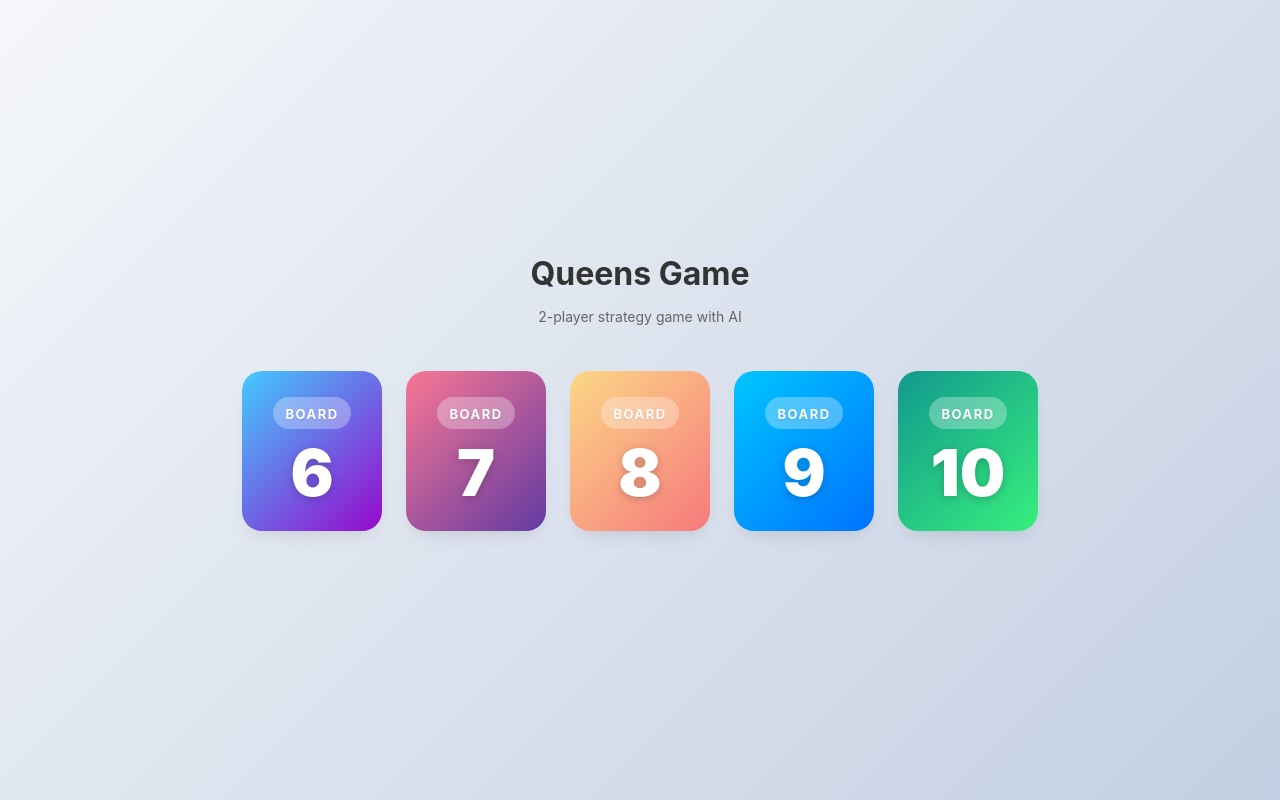
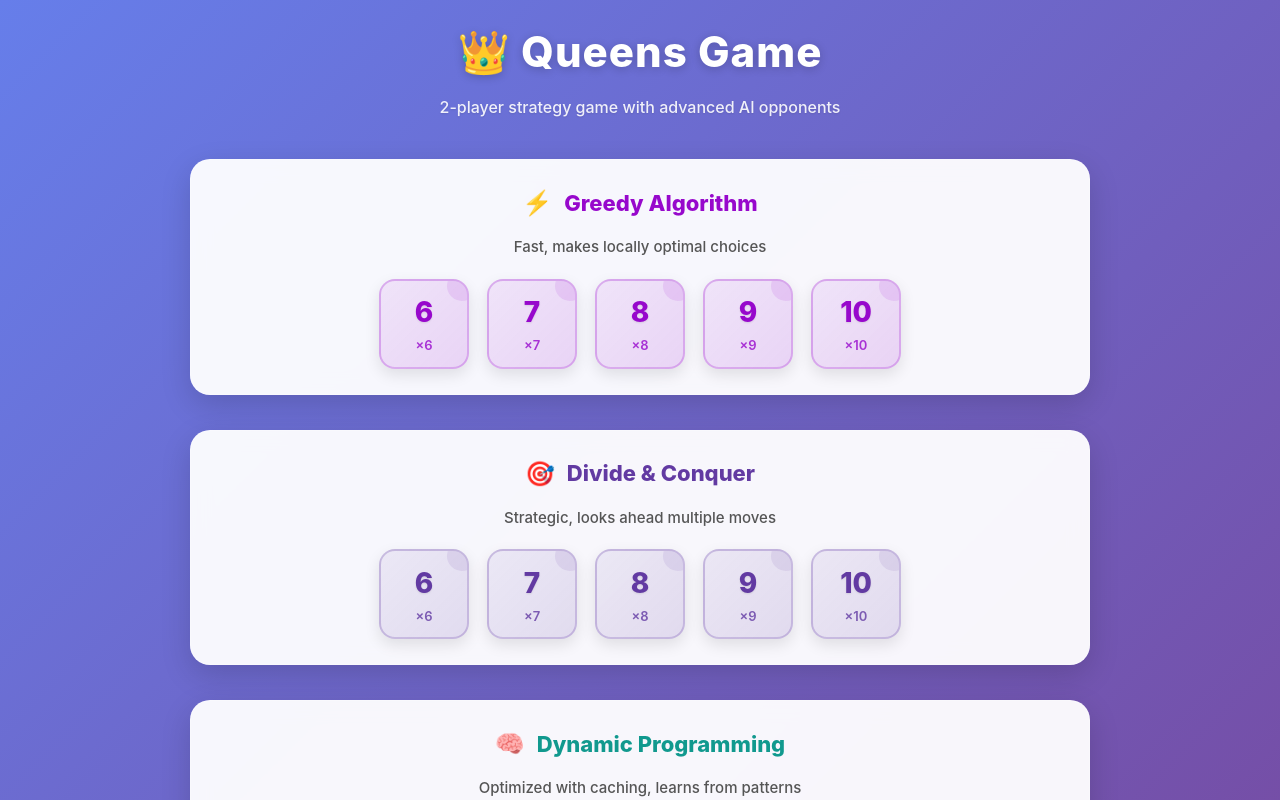
Before and after one commit to Chittesh249/Queens-Game, a Next.js app in the folder frontend/: page / in a window 1280 px wide. Shown: the top 800 px of the page. Built offline with nearby package versions, Linux system fonts and the light colour scheme.

Commit message:
Enhanced home page UI with dedicated AI algorithm buttons and improved design

```diff
--- a/frontend/app/page.tsx
+++ b/frontend/app/page.tsx
@@ -8,34 +8,24 @@ export default function HomePage() {
   const [algorithm, setAlgorithm] = useState<"greedy" | "minimax" | "dp">("greedy");
   const [showGame, setShowGame] = useState(false);
   const [isLoading, setIsLoading] = useState(false);
-  const [showAlgorithmSelection, setShowAlgorithmSelection] = useState(false);
   const minN = 6;
-
   const maxN = 10;
 
-  const handleStart = () => {
-    if (n !== "" && n >= minN && n <= maxN) {
-      setShowAlgorithmSelection(true);
-    }
-  };
-
-  const handleAlgorithmSelect = (selectedAlgorithm: "greedy" | "minimax" | "dp") => {
-    setAlgorithm(selectedAlgorithm);
+  const handleDirectStart = (boardSize: number, algo: "greedy" | "minimax" | "dp") => {
+    setN(boardSize);
+    setAlgorithm(algo);
     setIsLoading(true);
     setTimeout(() => {
       setIsLoading(false);
       setShowGame(true);
-      setShowAlgorithmSelection(false);
     }, 600);
   };
 
   const handleReset = () => {
     setShowGame(false);
-    setShowAlgorithmSelection(false);
     setN("");
     setAlgorithm("greedy");
   };
-
 
   if (isLoading) {
     return (
@@ -69,173 +59,6 @@ export default function HomePage() {
             to { transform: rotate(360deg); }
           }
         `}</style>
-      </div>
-    );
-  }
-
-  // Algorithm selection screen
-  if (showAlgorithmSelection && n !== "" && n >= minN && n <= maxN) {
-    return (
-      <div
-        style={{
-          display: "flex",
-          flexDirection: "column",
-          alignItems: "center",
-          justifyContent: "center",
-          minHeight: "100vh",
-          background: "linear-gradient(135deg, #f5f7fa 0%, #c3cfe2 100%)",
-          fontFamily: "'Inter', sans-serif",
-          padding: "20px",
-        }}
-      >
-        <div style={{
-          padding: "20px",
-          position: "absolute",
-          top: 0,
-          left: 0,
-          zIndex: 10
-        }}>
-          <button
-            onClick={handleReset}
-            style={{
-              padding: "8px 16px",
-              fontSize: 14,
-              fontWeight: "600",
-              borderRadius: "6px",
-              border: "none",
-              background: "#fff",
-              color: "#333",
-              cursor: "pointer",
-              boxShadow: "0 2px 8px rgba(0,0,0,0.1)",
-              display: "flex",
-              alignItems: "center",
-              gap: "6px",
-              transition: "transform 0.1s ease, box-shadow 0.1s ease",
-            }}
-            onMouseOver={(e) => {
-              e.currentTarget.style.transform = "translateY(-1px)";
-              e.currentTarget.style.boxShadow = "0 4px 12px rgba(0,0,0,0.15)";
-            }}
-            onMouseOut={(e) => {
-              e.currentTarget.style.transform = "translateY(0)";
-              e.currentTarget.style.boxShadow = "0 2px 8px rgba(0,0,0,0.1)";
-            }}
-          >
-            <span>←</span> Back
-          </button>
-        </div>
-
-        <div style={{ fontSize: 28, fontWeight: "bold", marginBottom: 16, color: "#333" }}>
-          Select Algorithm
-        </div>
-        <div style={{ fontSize: 16, color: "#666", marginBottom: 32, textAlign: "center" }}>
-          Choose the AI strategy for your {n}×{n} game
-        </div>
-
-        <div
-          style={{
-            display: "flex",
-            gap: "24px",
-            justifyContent: "center",
-            flexWrap: "wrap",
-            maxWidth: "800px",
-            width: "100%",
-          }}
-        >
-          {[
-            {
-              id: "greedy" as const,
-              name: "Greedy Algorithm",
-              description: "Fast, makes locally optimal choices",
-              speed: "⚡ Fast",
-              color: "linear-gradient(135deg, #43CBFF 0%, #9708CC 100%)",
-              ring: "#9708CC"
-            },
-            {
-              id: "minimax" as const,
-              name: "Divide & Conquer",
-              description: "Strategic, looks ahead multiple moves",
-              speed: "🎯 Strategic",
-              color: "linear-gradient(135deg, #F97794 0%, #623AA2 100%)",
-              ring: "#623AA2"
-            },
-            {
-              id: "dp" as const,
-              name: "Dynamic Programming",
-              description: "Optimized with caching, learns from patterns",
-              speed: "🧠 Smart",
-              color: "linear-gradient(135deg, #11998e 0%, #38ef7d 100%)",
-              ring: "#11998e"
-            }
-          ].map(({ id, name, description, speed, color, ring }) => (
-            <button
-              key={id}
-              onClick={() => handleAlgorithmSelect(id)}
-              style={{
-                width: "220px",
-                minHeight: "200px",
-                display: "flex",
-                flexDirection: "column",
-                alignItems: "center",
-                justifyContent: "center",
-                borderRadius: "20px",
-                border: "none",
-                background: color,
-                cursor: "pointer",
-                transition: "all 0.4s cubic-bezier(0.175, 0.885, 0.32, 1.275)",
-                boxShadow: "0 10px 20px -10px rgba(0,0,0,0.15)",
-                position: "relative",
-                overflow: "hidden",
-                padding: "20px",
-              }}
-              onMouseOver={(e) => {
-                e.currentTarget.style.transform = "translateY(-10px) scale(1.05)";
-                e.currentTarget.style.boxShadow = `0 20px 30px -10px ${ring}80`;
-              }}
-              onMouseOut={(e) => {
-                e.currentTarget.style.transform = "translateY(0) scale(1)";
-                e.currentTarget.style.boxShadow = "0 10px 20px -10px rgba(0,0,0,0.15)";
-              }}
-            >
-              <div style={{
-                background: "rgba(255, 255, 255, 0.3)",
-                backdropFilter: "blur(4px)",
-                padding: "6px 16px",
-                borderRadius: "20px",
-                marginBottom: "16px",
-              }}>
-                <span style={{
-                  fontSize: "14px",
-                  color: "#fff",
-                  fontWeight: "700",
-                  textShadow: "0 1px 2px rgba(0,0,0,0.1)"
-                }}>
-                  {speed}
-                </span>
-              </div>
-              <span style={{
-                fontSize: "22px",
-                fontWeight: "800",
-                color: "#fff",
-                lineHeight: 1.2,
-                marginBottom: "12px",
-                textAlign: "center",
-                textShadow: "0 2px 10px rgba(0,0,0,0.1)",
-              }}>
-                {name}
-              </span>
-              <span style={{
-                fontSize: "14px",
-                color: "rgba(255, 255, 255, 0.9)",
-                lineHeight: 1.4,
-                textAlign: "center",
-                maxWidth: "180px",
-              }}>
-                {description}
-              </span>
-            </button>
-          ))}
-        </div>
       </div>
     );
   }
@@ -291,7 +114,6 @@ export default function HomePage() {
     );
   }
 
-
   return (
     <div
       style={{
@@ -300,115 +122,172 @@ export default function HomePage() {
         alignItems: "center",
         justifyContent: "center",
         minHeight: "100vh",
-        background: "linear-gradient(135deg, #f5f7fa 0%, #c3cfe2 100%)",
+        background: "linear-gradient(135deg, #667eea 0%, #764ba2 100%)",
         fontFamily: "'Inter', sans-serif",
         padding: "20px",
       }}
     >
-      <div style={{ fontSize: 32, fontWeight: "bold", marginBottom: 8, color: "#333" }}>
-        Queens Game
+      <div style={{
+        textAlign: "center",
+        marginBottom: 40,
+        maxWidth: "600px",
+      }}>
+        <div style={{
+          fontSize: 42,
+          fontWeight: "800",
+          marginBottom: 12,
+          color: "#fff",
+          textShadow: "0 2px 10px rgba(0,0,0,0.2)",
+          letterSpacing: "1px",
+        }}>
+          👑 Queens Game
         </div>
-      <div style={{ fontSize: 14, color: "#666", marginBottom: 24 }}>
-        2-player strategy game with AI
+        <div style={{
+          fontSize: 16,
+          color: "rgba(255,255,255,0.9)",
+          fontWeight: "500",
+          textShadow: "0 1px 2px rgba(0,0,0,0.1)",
+        }}>
+          2-player strategy game with advanced AI opponents
+        </div>
       </div>
 
-      <div
-        style={{
+      {/* Enhanced Algorithm Selection */}
+      <div style={{
         display: "flex",
-          gap: "24px",
+        flexDirection: "column",
+        gap: "35px",
+        width: "100%",
+        maxWidth: "900px",
+      }}>
+        {[
+          {
+            algorithm: "greedy" as const,
+            name: "Greedy Algorithm",
+            desc: "Fast, makes locally optimal choices",
+            color: "#9708CC",
+            icon: "⚡"
+          },
+          {
+            algorithm: "minimax" as const,
+            name: "Divide & Conquer",
+            desc: "Strategic, looks ahead multiple moves",
+            color: "#623AA2",
+            icon: "🎯"
+          },
+          {
+            algorithm: "dp" as const,
+            name: "Dynamic Programming",
+            desc: "Optimized with caching, learns from patterns",
+            color: "#11998e",
+            icon: "🧠"
+          }
+        ].map(({ algorithm: algo, name, desc, color, icon }) => (
+          <div key={algo} style={{
+            width: "100%",
+            background: "rgba(255, 255, 255, 0.95)",
+            borderRadius: "20px",
+            padding: "25px",
+            boxShadow: "0 10px 30px rgba(0,0,0,0.15)",
+            backdropFilter: "blur(10px)",
+            border: `1px solid rgba(255,255,255,0.2)`,
+          }}>
+            <div style={{
+              display: "flex",
+              alignItems: "center",
+              justifyContent: "center",
+              gap: "12px",
+              marginBottom: 15,
+            }}>
+              <span style={{ fontSize: "24px" }}>{icon}</span>
+              <div style={{
+                fontSize: 22,
+                fontWeight: "800",
+                color: color,
+              }}>
+                {name}
+              </div>
+            </div>
+            <div style={{
+              fontSize: 15,
+              color: "#555",
+              marginBottom: 20,
+              textAlign: "center",
+              fontWeight: "500",
+            }}>
+              {desc}
+            </div>
+            <div style={{
+              display: "flex",
+              gap: "18px",
               justifyContent: "center",
               flexWrap: "wrap",
-          marginTop: "20px",
-          marginBottom: "20px",
-          maxWidth: "900px",
-          width: "100%",
-        }}
-      >
-        {/* Re-doing the map with better predefined colors */}
-        {[
-          { size: 6, bg: "linear-gradient(135deg, #667eea 0%, #764ba2 100%)", ring: "#667eea" }, // Deep Purple
-          { size: 7, bg: "linear-gradient(135deg, #1fa2ff 0%, #12d8fa 100%, #a6ffcb 100%)", ring: "#1fa2ff" }, // Electric Blue
-          { size: 8, bg: "linear-gradient(135deg, #11998e 0%, #38ef7d 100%)", ring: "#11998e" }, // Vivid Green
-          { size: 9, bg: "linear-gradient(135deg, #ff0844 0%, #ffb199 100%)", ring: "#ff0844" }, // Red/Orange
-          { size: 10, bg: "linear-gradient(135deg, #ff9a9e 0%, #fecfef 99%, #fecfef 100%)", ring: "transparent" }, // Wait, user disliked light... let's change 10 too.
-        ].map(({ size, bg, ring }) => null)}
-        {/* Let's actually use the new values in the real map below */}
-        {[
-          { size: 6, bg: "linear-gradient(135deg, #43CBFF 0%, #9708CC 100%)", ring: "#9708CC" }, // Purple/Blue
-          { size: 7, bg: "linear-gradient(135deg, #F97794 0%, #623AA2 100%)", ring: "#623AA2" }, // Magenta/Deep Purple
-          { size: 8, bg: "linear-gradient(135deg, #FBD786 0%, #f7797d 100%)", ring: "#f7797d" }, // Gold/Red
-          { size: 9, bg: "linear-gradient(135deg, #00c6ff 0%, #0072ff 100%)", ring: "#0072ff" }, // Bright Blue
-          { size: 10, bg: "linear-gradient(135deg, #11998e 0%, #38ef7d 100%)", ring: "#11998e" }, // Bright Green
-        ].map(({ size, bg, ring }) => (
+            }}>
+              {[6, 7, 8, 9, 10].map((size) => (
                 <button
-            key={size}
-            onClick={() => {
-              setN(size);
-              if (size >= minN && size <= maxN) {
-                setN(size);
-                setIsLoading(true);
-                setTimeout(() => {
-                  setIsLoading(false);
-                  setShowGame(true);
-                }, 600);
-              }
-            }}
+                  key={`${algo}-${size}`}
+                  onClick={() => handleDirectStart(size, algo)}
                   style={{
-              width: "140px",
-              height: "160px",
+                    width: "90px",
+                    height: "90px",
                     display: "flex",
                     flexDirection: "column",
                     alignItems: "center",
                     justifyContent: "center",
-              borderRadius: "20px",
-              border: "none",
-              background: bg,
+                    borderRadius: "16px",
+                    border: `2px solid ${color}40`,
+                    background: `linear-gradient(135deg, ${color}15 0%, ${color}25 100%)`,
                     cursor: "pointer",
-              transition: "all 0.4s cubic-bezier(0.175, 0.885, 0.32, 1.275)",
-              boxShadow: "0 10px 20px -10px rgba(0,0,0,0.15)",
+                    transition: "all 0.3s cubic-bezier(0.4, 0, 0.2, 1)",
+                    boxShadow: "0 6px 15px rgba(0,0,0,0.1)",
                     position: "relative",
                     overflow: "hidden",
                   }}
                   onMouseOver={(e) => {
-              e.currentTarget.style.transform = "translateY(-10px) scale(1.05)";
-              e.currentTarget.style.boxShadow = `0 20px 30px -10px ${ring}80`; // Add transparency to ring color
+                    e.currentTarget.style.transform = "translateY(-5px) scale(1.05)";
+                    e.currentTarget.style.boxShadow = `0 12px 25px ${color}60`;
+                    e.currentTarget.style.background = `linear-gradient(135deg, ${color}25 0%, ${color}40 100%)`;
                   }}
                   onMouseOut={(e) => {
                     e.currentTarget.style.transform = "translateY(0) scale(1)";
-              e.currentTarget.style.boxShadow = "0 10px 20px -10px rgba(0,0,0,0.15)";
+                    e.currentTarget.style.boxShadow = "0 6px 15px rgba(0,0,0,0.1)";
+                    e.currentTarget.style.background = `linear-gradient(135deg, ${color}15 0%, ${color}25 100%)`;
                   }}
                 >
                   <div style={{
-              background: "rgba(255, 255, 255, 0.3)",
-              backdropFilter: "blur(4px)",
-              padding: "4px 12px",
-              borderRadius: "20px",
-              marginBottom: "12px",
+                    position: "absolute",
+                    top: "-10px",
+                    right: "-10px",
+                    width: "30px",
+                    height: "30px",
+                    background: color,
+                    borderRadius: "50%",
+                    opacity: 0.1,
+                  }} />
+                  <span style={{
+                    fontSize: "28px",
+                    fontWeight: "800",
+                    color: color,
+                    zIndex: 2,
+                    textShadow: "0 1px 2px rgba(0,0,0,0.1)",
                   }}>
+                    {size}
+                  </span>
                   <span style={{
                     fontSize: "13px",
-                color: "#fff",
-                textTransform: "uppercase",
-                letterSpacing: "1.5px",
-                fontWeight: "700",
-                textShadow: "0 1px 2px rgba(0,0,0,0.1)"
+                    color: `${color}cc`,
+                    marginTop: "3px",
+                    fontWeight: "600",
+                    zIndex: 2,
                   }}>
-                Board
-              </span>
-            </div>
-            <span style={{
-              fontSize: "64px",
-              fontWeight: "900",
-              color: "#fff",
-              lineHeight: 1,
-              textShadow: "0 2px 10px rgba(0,0,0,0.1)",
-              filter: "drop-shadow(0 2px 4px rgba(0,0,0,0.1))"
-            }}>
-              {size}
+                    ×{size}
                   </span>
                 </button>
               ))}
             </div>
           </div>
+        ))}
+      </div>
+    </div>
   );
 }
```
Also changed, not shown: 1 other file (tests, documents, lock files or other folders). Lines whose indentation alone changed are shown as unchanged.
